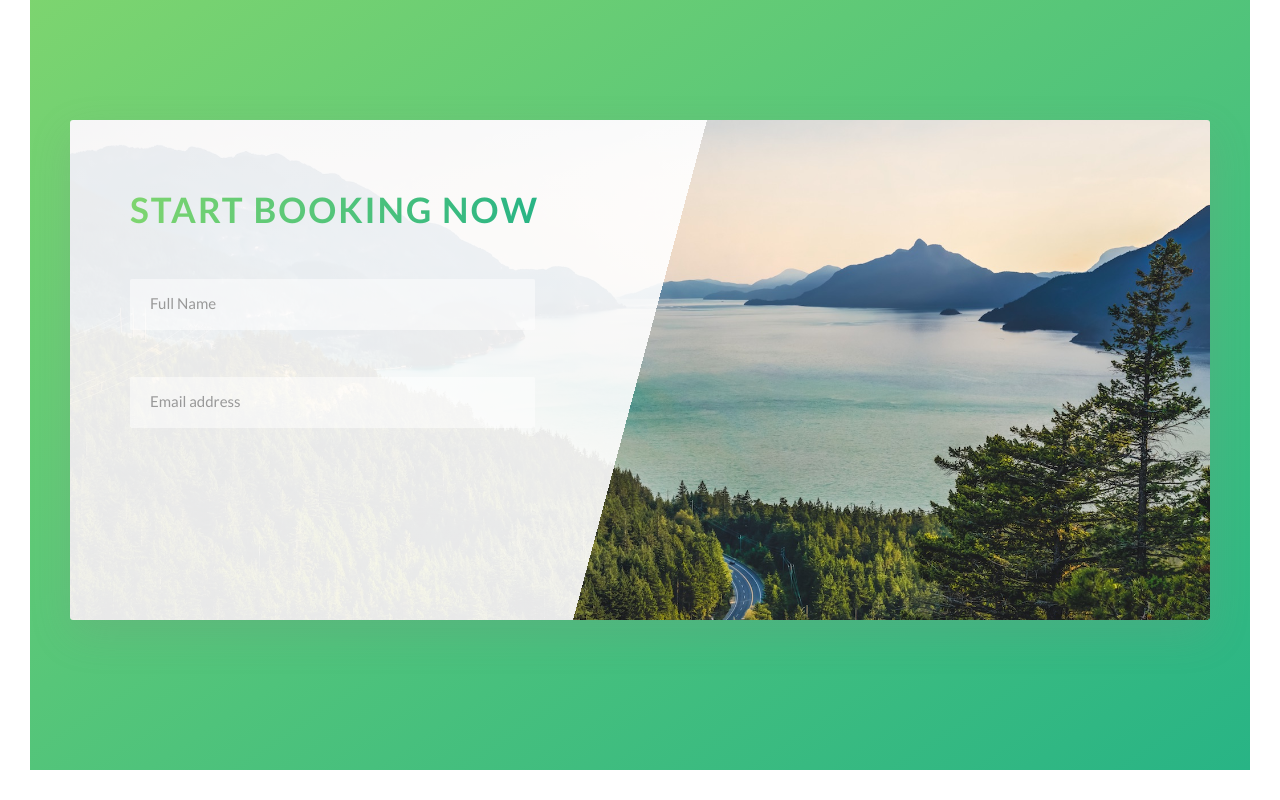
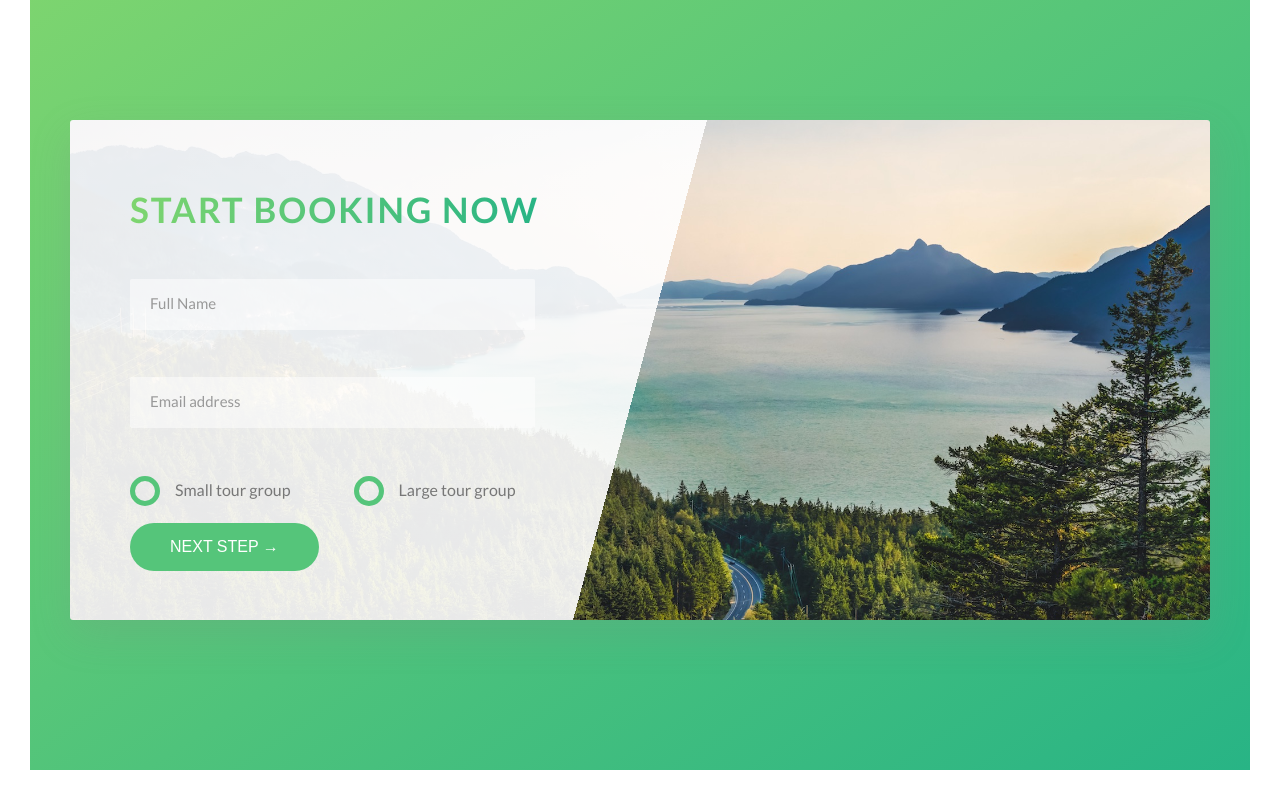
Before and after one commit to Hankscr459/CSS_Playground, a website: page Natours_project/index.html in a window 1280 px wide. Shown: the part 4418-5218 px from the top of the page. Drawn offline with Linux system fonts and the light colour scheme.

Commit message:
Building the Booking Section - Part 3

```diff
--- a/Natours_project/index.html
+++ b/Natours_project/index.html
@@ -284,6 +284,27 @@
                                     <input type="email" class="form__input" placeholder="Email address" id="email" required>
                                     <label for="email" class="form__label">Email address</label>
                                 </div>
+
+                                <div class="form__group">
+                                    <div class="form__radio-group">
+                                        <input type="radio" class="form__radio-input" id="small" name="size">
+                                        <label for="small" class="form__radio-label">
+                                            <span class="form__radio-button"></span>
+                                            Small tour group
+                                        </label>
+                                    </div>
+
+                                    <div class="form__radio-group">
+                                        <input type="radio" class="form__radio-input" id="large" name="size">
+                                        <label for="large" class="form__radio-label">
+                                            <span class="form__radio-button"></span>
+                                            Large tour group
+                                        </label>
+                                    </div>
+                                </div>
+                                <div class="form__group">
+                                    <button class="btn btn--green">Next step &rarr;</button>
+                                </div>
                             </form>
                         </div>
                     </div>
--- a/Natours_project/sass/base/_utility.scss
+++ b/Natours_project/sass/base/_utility.scss
@@ -1,27 +1,27 @@
 .u-center-text {
-    text-align: center;
+    text-align: center !important;
 }
 
 .u-margin-bottom-small {
-    margin-bottom: 1.5rem;
+    margin-bottom: 1.5rem !important;
 }
 
 .u-margin-bottom-medium {
-    margin-bottom: 4rem;
+    margin-bottom: 4rem !important;
 }
 
 .u-margin-bottom-8 {
-    margin-bottom: 8rem;
+    margin-bottom: 8rem !important;
 }
 
 .u-margin-bottom-big {
-    margin-bottom: 8rem;
+    margin-bottom: 8rem !important;
 }
 
 .u-margin-top-big {
-    margin-top: 8rem;
+    margin-top: 8rem !important;
 }
 
 .u-margin-top-huge {
-    margin-top: 10rem;
+    margin-top: 10rem !important;
 }
--- a/Natours_project/sass/components/_button.scss
+++ b/Natours_project/sass/components/_button.scss
@@ -1,17 +1,22 @@
 .btn {
+    &,
     &:link,
     &:visited {
         text-transform: uppercase;
         text-decoration: none;
-        padding: 15px 40px;
+        padding: 1.5rem 4rem;
         display: inline-block;
         border-radius: 100px;
         transition: transform .2s;
         position: relative;
         font-size: $default-font-size;
+
+        border: none;
+        cursor: pointer;
     }
 
-    &:hover {
+    &:hover,
+    &:focus {
         transform: translateY(-3px);
         box-shadow: 0 10px 20px rgba($color-black, .2);
 
@@ -21,7 +26,9 @@
         }
     }
 
-    &:active {
+    &:active,
+    &:focus {
+        outline: none;
         transform: translateY(-1px);
         box-shadow: 0 5px 1px rgba($color-black, .2);
     }
--- a/Natours_project/sass/components/_form.scss
+++ b/Natours_project/sass/components/_form.scss
@@ -13,6 +13,7 @@
         border-bottom: 3px solid transparent;
         width: 90%;
         display: block;
+        transition: all .3s;
 
         &:focus {
             outline: none;
@@ -21,7 +22,7 @@
         }
 
         &:focus:invalid {
-            border-bottom: 3px solid $color-primary;
+            border-bottom: 3px solid $color-secondary-dark;
         }
 
         &::-webkit-input-placeholder {
@@ -44,4 +45,50 @@
         visibility: hidden;
         transform: translateY(-4rem);
     }
+
+    &__radio-group {
+        width: 49%;
+        display: inline-block;
+    }
+
+    &__radio-input {
+        display: none;
+    }
+
+    &__radio-label {
+        font-size: $default-font-size;
+        cursor: pointer;
+        position: relative;
+        padding-left: 4.5rem;
+    }
+
+    &__radio-button {
+        height: 3rem;
+        width: 3rem;
+        border: 5px solid $color-primary;
+        border-radius: 50%;
+        display: inline-block;
+        position: absolute;
+        left: 0;
+        top: -.4rem;
+
+        &::after {
+            content: "";
+            display: block;
+            height: 1rem;
+            width: 1rem;
+            border-radius: 50%;
+            position: absolute;
+            top: 50%;
+            left: 50%;
+            transform: translate(-50%, -50%);
+            background-color: $color-primary;
+            opacity: 0;
+            transition: opacity .2s;
+        }
+    }
+
+    &__radio-input:checked ~ &__radio-label &__radio-button::after {
+        opacity: 1;
+    }
 }
```
Also changed, not shown: Natours_project/css/style.css.
